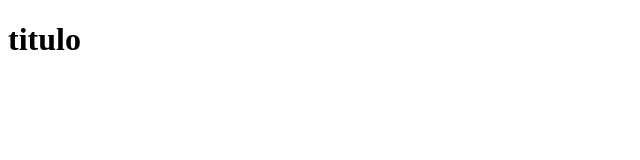
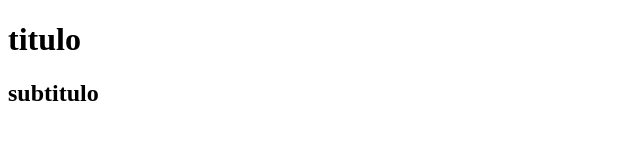
Before and after one commit to cmmanriquez/clase10-dos, a plain HTML site: page index.html in a window 1280 px wide. Shown: the whole page, without its empty margins (0-640 px from the left). Drawn offline with Linux system fonts and the light colour scheme.

Commit message:
subi footer

```diff
--- a/index.html
+++ b/index.html
@@ -8,5 +8,9 @@
 </head>
 <body>
     <h1>titulo</h1>
+
+    <footer>
+        <h2>subtitulo</h2>
+    </footer>
 </body>
 </html>
```
